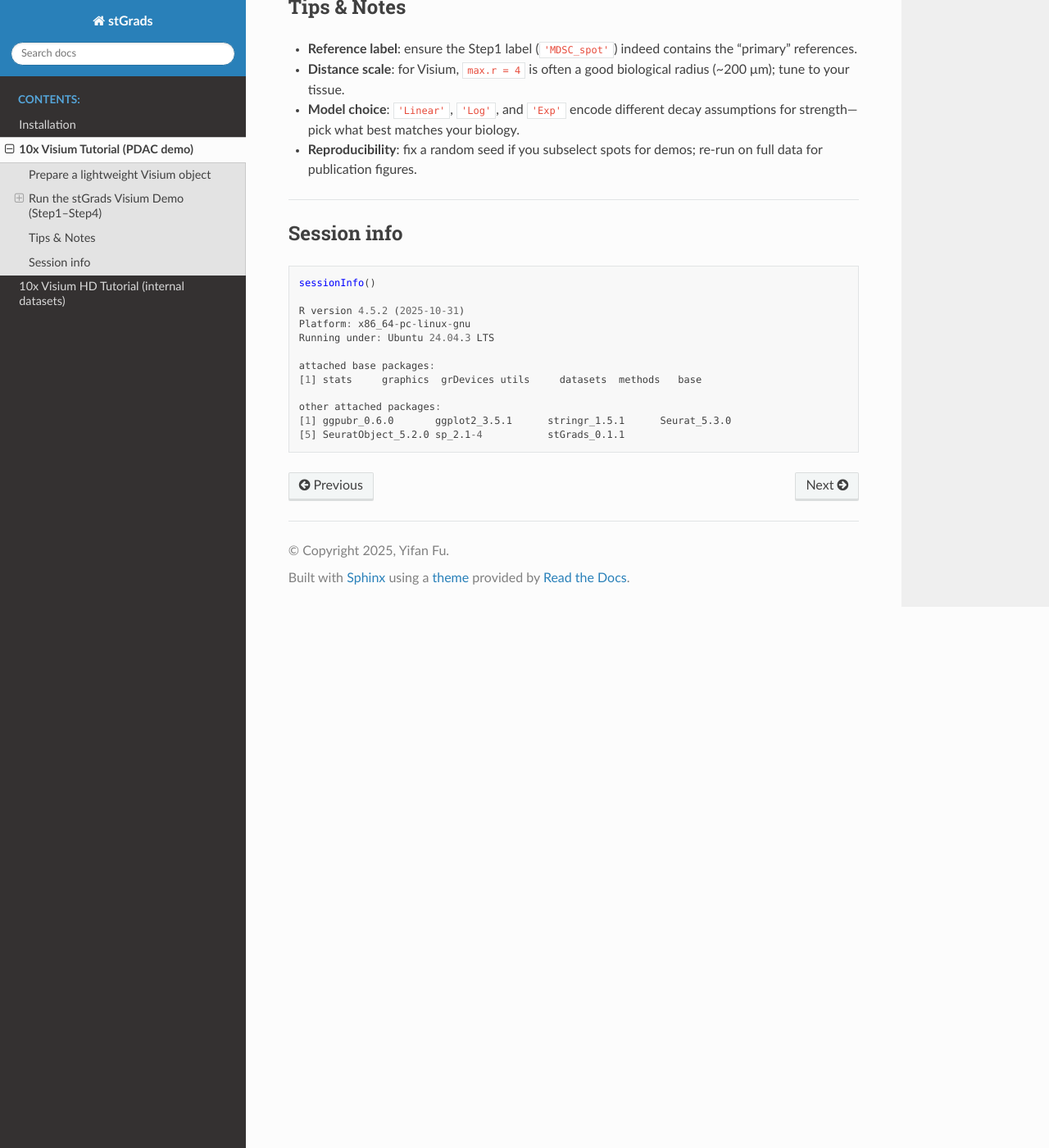
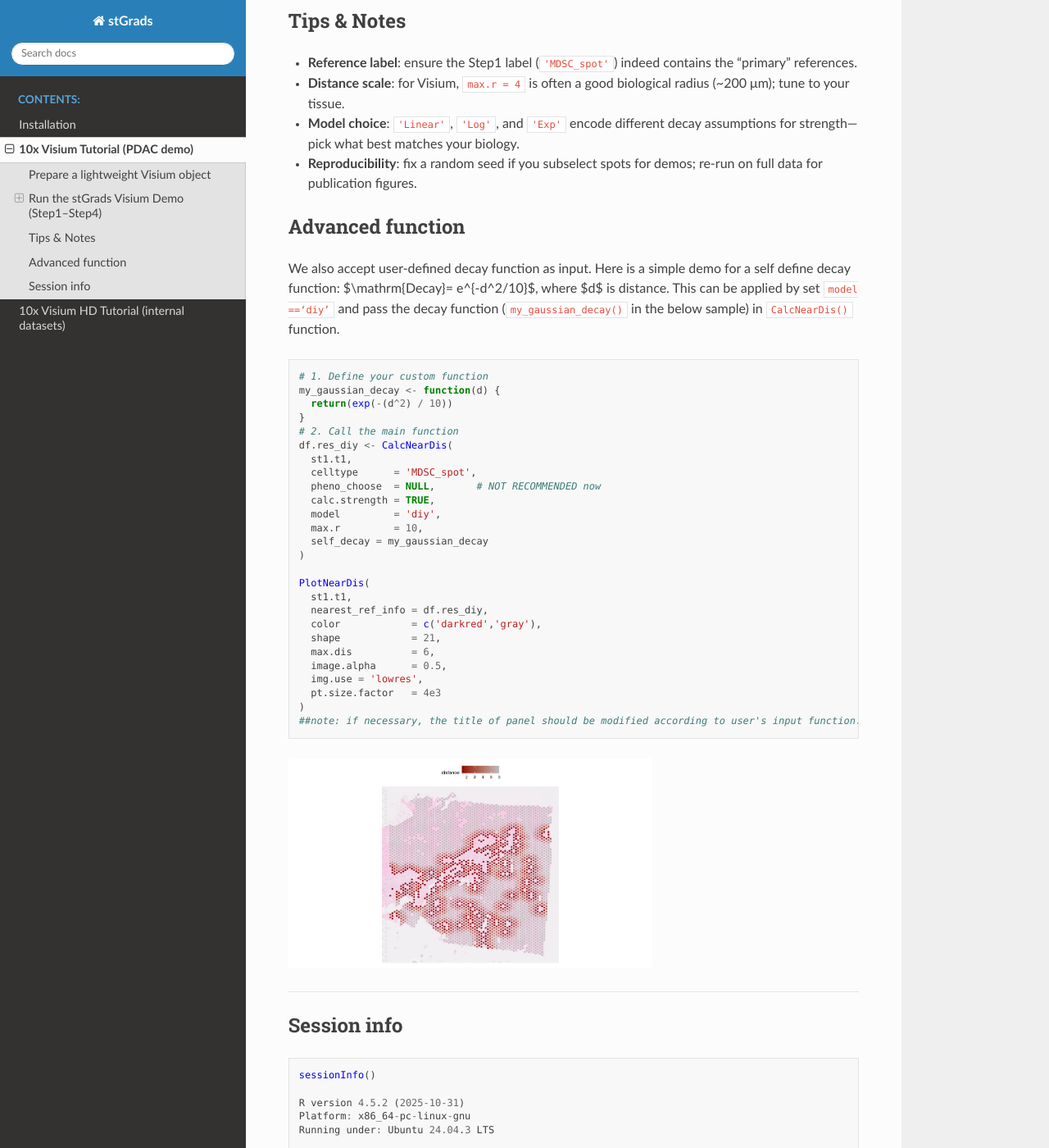
Before and after one commit to yifanfu01/stGrads_tutorial, a Sphinx documentation site: the page built from docs/t1_visium.md, in a window 1280 px wide and 1400 px high, scrolled down 5788 px. Shown: the whole window at 82% size. Built offline with Sphinx 7.4.7 and the Read the Docs theme 3.1.0, drawn with Linux system fonts in a browser that asks for light colours; some of the changed text lies outside the part shown.

Commit message:
add Visium DIY function

````diff
--- a/docs/t1_visium.md
+++ b/docs/t1_visium.md
@@ -135,9 +135,9 @@ PlotNearDis(
   shape            = 21,
   max.dis          = 6,
   image.alpha      = 0.5,
+  img.use = 'lowres',
   pt.size.factor   = 4e3
 )
-
 ```
 
 <img src="./_static/demo1_st1_p03.png" alt="img1" style="zoom:33%;" />
@@ -224,6 +224,43 @@ PlotDisProp(
 - **Model choice**: `'Linear'`, `'Log'`, and `'Exp'` encode different decay assumptions for strength—pick what best matches your biology.
 - **Reproducibility**: fix a random seed if you subselect spots for demos; re-run on full data for publication figures.
 
+## Advanced function
+
+We also accept user-defined decay function as input. Here is a simple demo for a self define decay function: $\mathrm{Decay}= e^{-d^2/10}$, where $d$ is distance. This can be applied by set `model ==‘diy’` and  pass the decay function (`my_gaussian_decay()` in the below sample) in `CalcNearDis()` function.
+
+```R
+# 1. Define your custom function
+my_gaussian_decay <- function(d) {
+  return(exp(-(d^2) / 10))
+}
+# 2. Call the main function
+df.res_diy <- CalcNearDis(
+  st1.t1,
+  celltype      = 'MDSC_spot',
+  pheno_choose  = NULL,       # NOT RECOMMENDED now
+  calc.strength = TRUE,
+  model         = 'diy',
+  max.r         = 10,
+  self_decay = my_gaussian_decay
+)
+
+PlotNearDis(
+  st1.t1,
+  nearest_ref_info = df.res_diy,
+  color            = c('darkred','gray'),
+  shape            = 21,
+  max.dis          = 6,
+  image.alpha      = 0.5,
+  img.use = 'lowres',
+  pt.size.factor   = 4e3
+)
+##note: if necessary, the title of panel should be modified according to user's input function.
+```
+
+<img src="./_static/demo1_st1_p08.png" alt="img1" style="zoom:20%;" />
+
+
+
 ------
 
 ## Session info
@@ -239,6 +276,6 @@ attached base packages:
 [1] stats     graphics  grDevices utils     datasets  methods   base
 
 other attached packages:
-[1] ggpubr_0.6.0       ggplot2_3.5.1      stringr_1.5.1      Seurat_5.3.0
-[5] SeuratObject_5.2.0 sp_2.1-4           stGrads_0.1.1
+[1] stringr_1.6.0      ggpubr_0.6.2       ggplot2_4.0.1
+[4] Seurat_5.3.1       SeuratObject_5.2.0 sp_2.2-0
 ```
````
Also changed, not shown: docs/_static/demo1_st1_p08.png (added).
